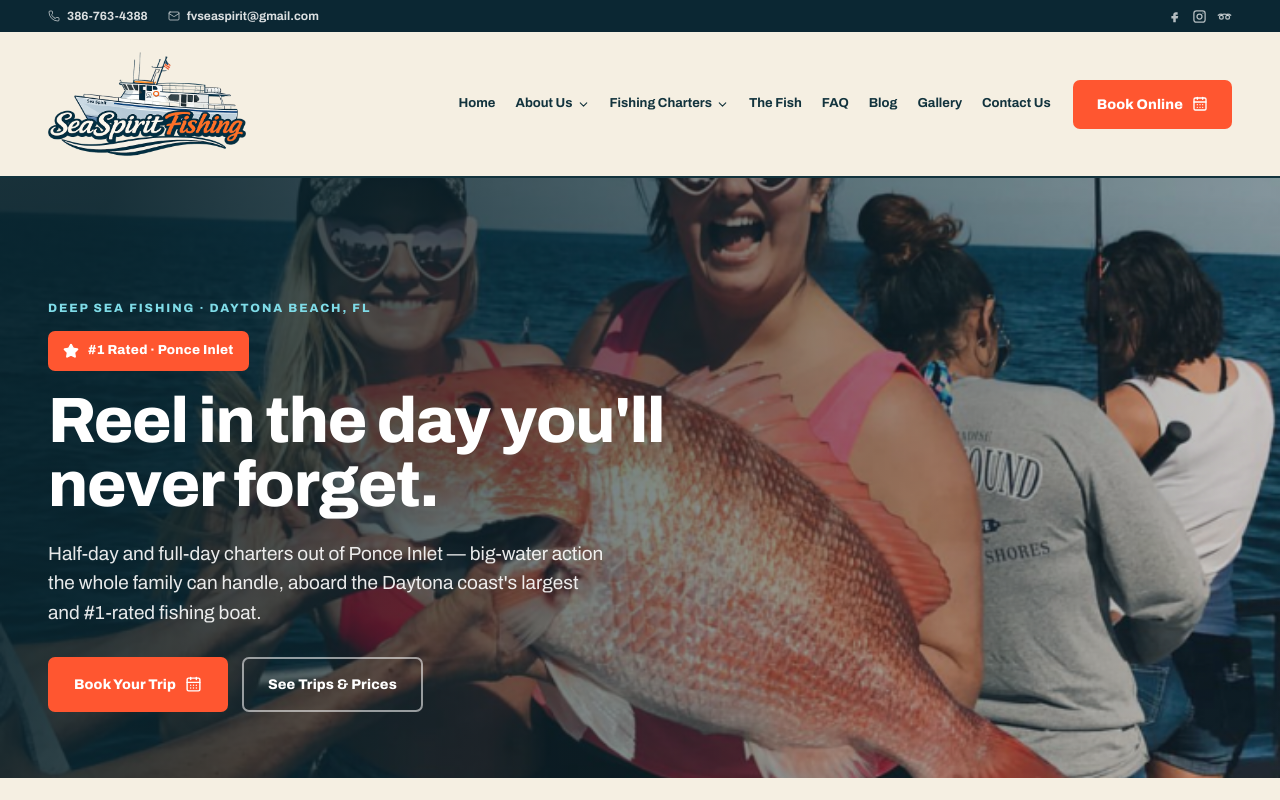
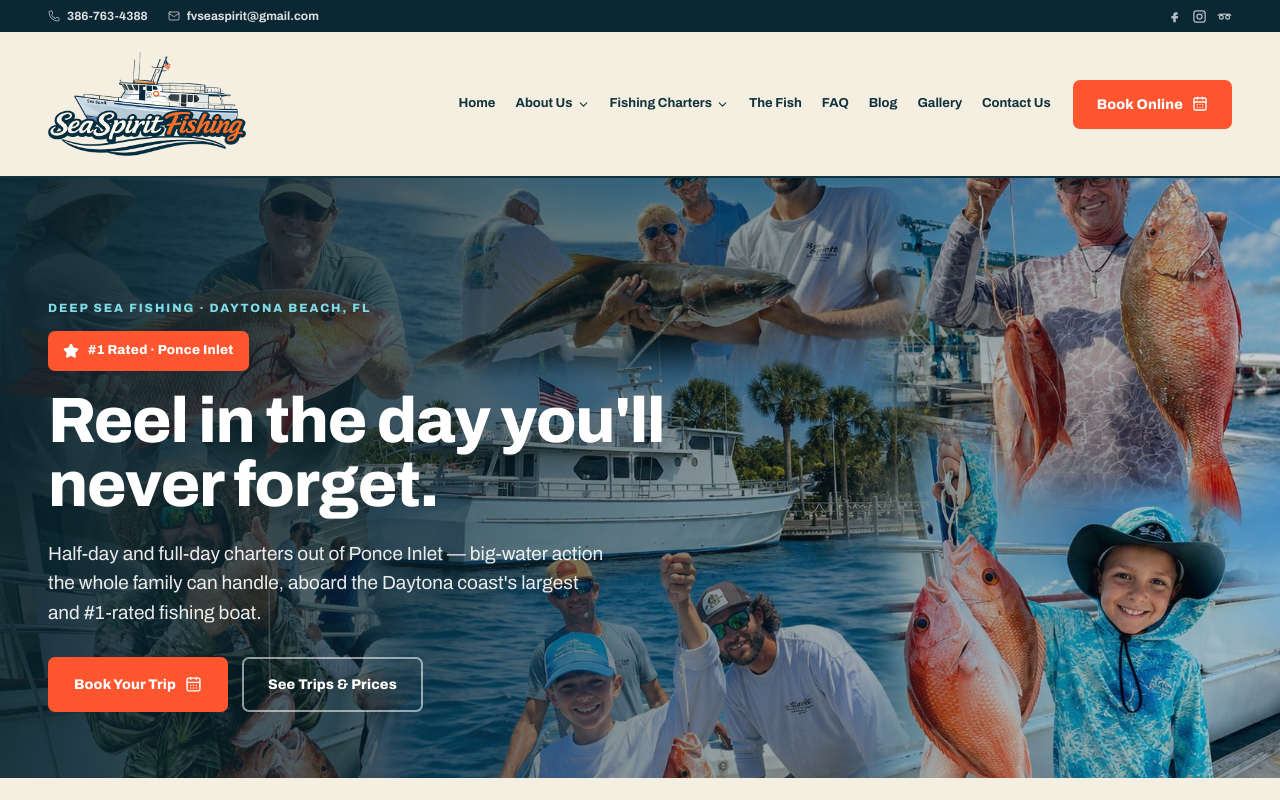
Before and after one commit to SteamWorksWeb/sea-sprit-fishing, a Next.js app: page / in a window 1280 px wide. Shown: the top 800 px of the page. Built offline with nearby package versions, Linux system fonts and the light colour scheme.

Commit message:
fix: remove all gallery captions, update hero to hero2.jpg, resize logo 2x

```diff
--- a/components/GalleryGrid.tsx
+++ b/components/GalleryGrid.tsx
@@ -75,7 +75,7 @@ export default function GalleryGrid() {
             onClick={() => setLightboxIndex(i)}
             className="group relative border-2 border-ink overflow-hidden cursor-pointer focus:outline-none focus-visible:ring-2 focus-visible:ring-coral rounded-[7px]"
             style={{ aspectRatio: "4/3" }}
-            aria-label={`View photo: ${photo.caption}`}
+            aria-label={`View photo: ${photo.alt}`}
           >
             <Image
               src={photo.src}
@@ -84,11 +84,6 @@ export default function GalleryGrid() {
               className="object-cover transition-transform duration-500 group-hover:scale-[1.06]"
               sizes="(max-width: 640px) 100vw, (max-width: 1024px) 50vw, 25vw"
             />
-            <div className="absolute inset-0 bg-navy/0 group-hover:bg-navy/60 transition-all duration-300 flex items-end">
-              <p className="text-white text-[13px] font-bold px-4 py-3 translate-y-full group-hover:translate-y-0 transition-transform duration-300">
-                {photo.caption}
-              </p>
-            </div>
           </button>
         ))}
       </div>
@@ -133,9 +128,7 @@ export default function GalleryGrid() {
               sizes="90vw"
               priority
             />
-            <p className="absolute bottom-0 left-0 right-0 text-center text-white text-[14px] font-bold py-3 bg-black/50">
-              {photos[lightboxIndex].caption}
-            </p>
+
           </div>
           <p className="absolute bottom-5 left-1/2 -translate-x-1/2 text-white/60 text-[12px]">
             {lightboxIndex + 1} / {photos.length}
--- a/components/Hero.tsx
+++ b/components/Hero.tsx
@@ -7,8 +7,8 @@ export default function Hero() {
       {/* Background image */}
       <div className="absolute inset-0">
         <Image
-          src="/IMG_0463.webp"
-          alt="Anglers with a large red snapper offshore on the Sea Spirit"
+          src="/images/hero2.jpg"
+          alt="Sea Spirit fishing charter boat offshore out of Ponce Inlet, FL"
           fill
           priority
           className="object-cover object-center"
```
Also changed, not shown: public/images/hero2.jpg (added).
